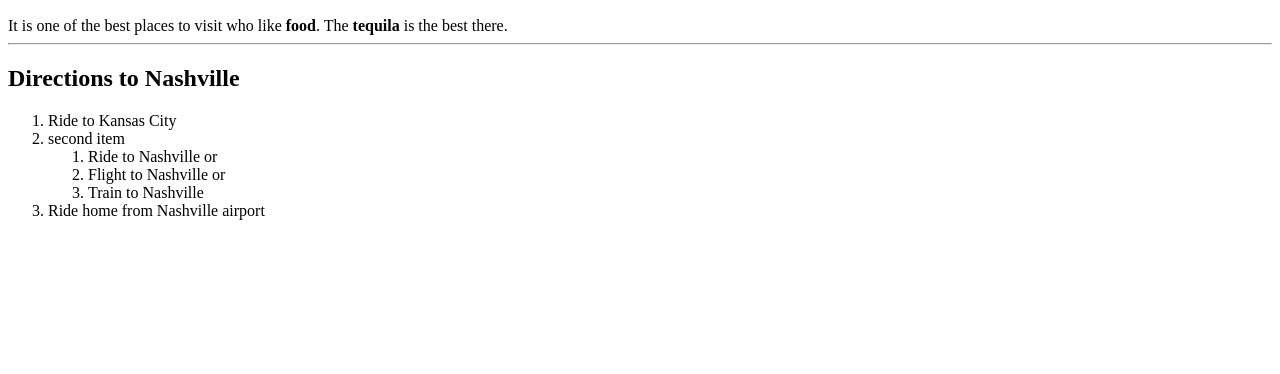
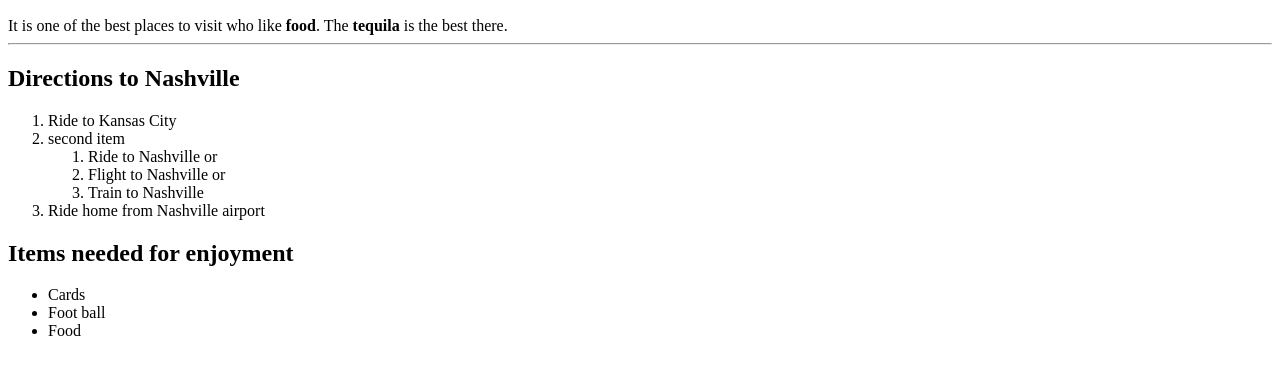
Before and after one commit to 44-563-WebApps-F21/webapps-f21-assignment-3-rohan2453, a plain HTML site: page index.html in a window 1280 px wide. Shown: the part 110-484 px from the top of the page. Drawn offline with Linux system fonts and the light colour scheme.

Commit message:
Modified

```diff
--- a/index.html
+++ b/index.html
@@ -18,5 +18,11 @@
     </li>
     <li>Ride home from Nashville airport</li>
   </ol>
+  <h2> Items needed for enjoyment</h2>
+  <ul>
+    <li>Cards</li>
+    <li>Foot ball</li>
+    <li>Food</li>
+  </ul>
 </body>
 </html>
```
